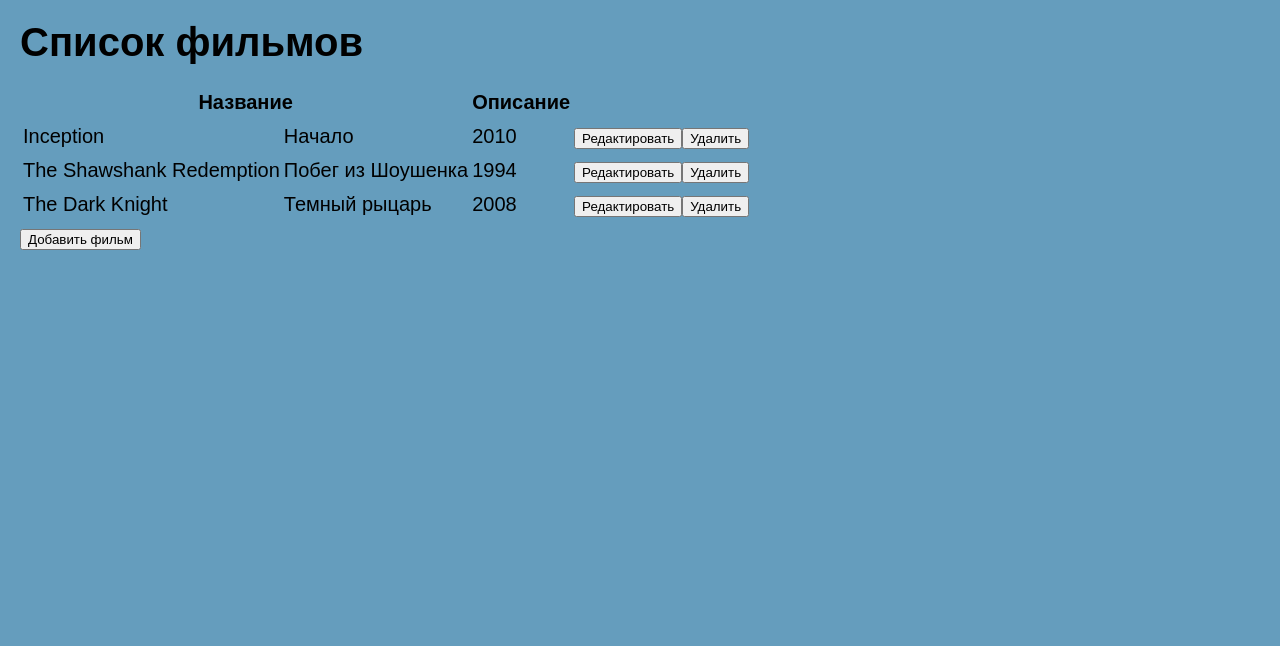
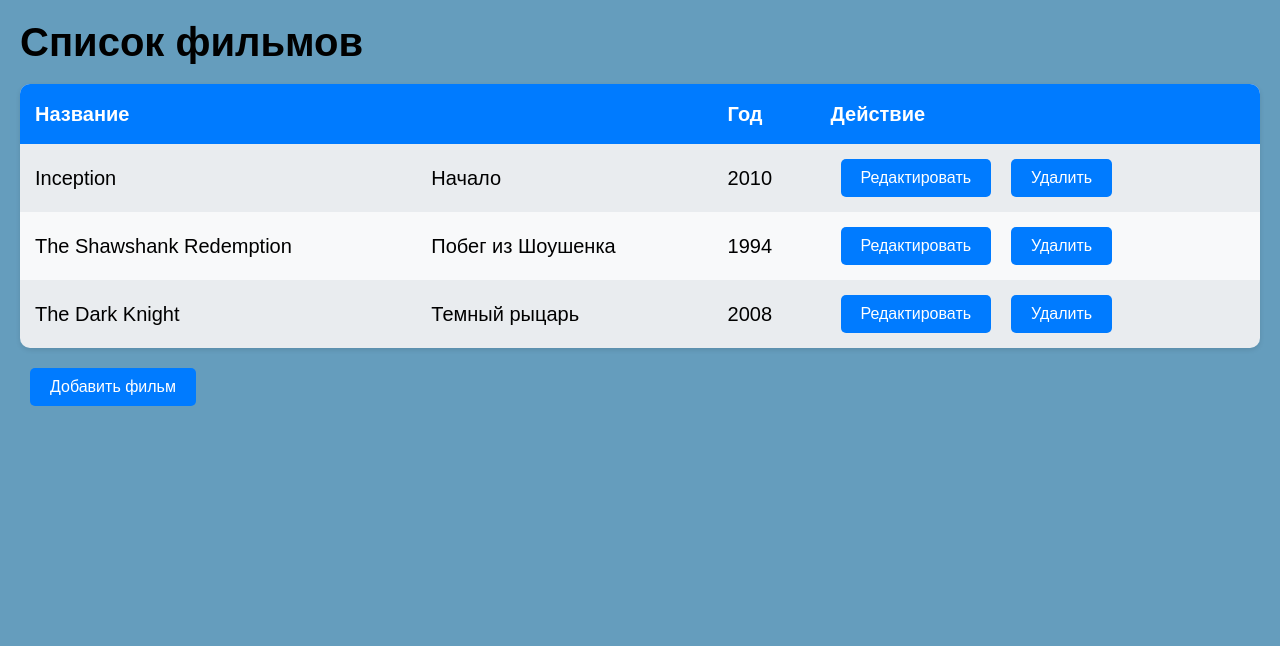
Before and after one commit to Maksim5789/web-back-labs, a Flask app: page /lab7/ in a window 1280 px wide. Shown: the part 73-719 px from the top of the page. Run offline with Flask 3, Linux system fonts and the light colour scheme.

Commit message:
Стили

```diff
--- a/templates/lab7/lab7.html
+++ b/templates/lab7/lab7.html
@@ -5,20 +5,100 @@
 {% block script %}
 <script src="{{ url_for('static', filename='main.js') }}"></script>
 <style>
+    /* Основные стили для модального окна */
     .modal {
         display: none;
         z-index: 100;
-    box-shadow: 3px 3px 5px black;
+        box-shadow: 0 4px 10px rgba(0, 0, 0, 0.2);
         background: white;
-    width: 400px;
+        width: 600px; /* Увеличена ширина модального окна */
         left: 50%;
         top: 220px;
-    margin-left: -200px;
+        margin-left: -300px; /* Обновлено для центрирования */
         position: absolute;
         padding: 20px;
+        border-radius: 10px;
     }
+
     .error-message {
         color: red;
+        font-size: 14px;
+        margin-top: 5px;
+    }
+
+    /* Стили для таблицы */
+    table {
+        width: 100%;
+        border-collapse: collapse;
+        margin-bottom: 20px;
+        box-shadow: 0 2px 5px rgba(0, 0, 0, 0.1);
+        border-radius: 10px;
+        overflow: hidden;
+    }
+
+    th, td {
+        padding: 15px;
+        text-align: left;
+    }
+
+    th {
+        background-color: #007BFF;
+        color: white;
+        font-weight: bold;
+    }
+
+    tr:nth-child(even) {
+        background-color: #f8f9fa;
+    }
+
+    tr:nth-child(odd) {
+        background-color: #e9ecef;
+    }
+
+    /* Стили для кнопок */
+    button {
+        background-color: #007BFF;
+        border: none;
+        color: white;
+        padding: 10px 20px;
+        margin: 10px 0;
+        font-size: 16px;
+        border-radius: 5px;
+        cursor: pointer;
+        transition: background-color 0.3s ease;
+    }
+
+    button:hover {
+        background-color: #0056b3;
+    }
+
+    button {
+        margin: 0 10px;
+    }
+
+    /* Стили для модального окна */
+    .modal label {
+        display: block;
+        margin: 10px 0 5px;
+        font-weight: bold;
+    }
+
+    .modal input, .modal textarea {
+        width: 100%;
+        padding: 10px;
+        margin: 5px 0;
+        border: 1px solid #ccc;
+        border-radius: 5px;
+        font-size: 16px;
+        box-sizing: border-box;
+    }
+
+    .modal textarea {
+        height: 150px; /* Увеличена высота текстового поля для описания */
+    }
+
+    .modal button {
+        margin-right: 10px;
     }
 </style>
 {% endblock %}
@@ -29,7 +109,8 @@
     <thead>
         <tr>
             <th colspan="2">Название</th>
-            <th>Описание</th>
+            <th>Год</th> <!-- Изменено с "Описание" на "Год" -->
+            <th>Действие</th> <!-- Добавлена колонка "Действие" -->
         </tr>
     </thead>
     <tbody id="film-list"></tbody>
@@ -74,5 +155,4 @@
     <button onclick="sendFilm()">OK</button>
     <button onclick="cancel()">Отмена</button>
 </div>
-
 {% endblock %}
```
Lines whose indentation alone changed are shown as unchanged.
